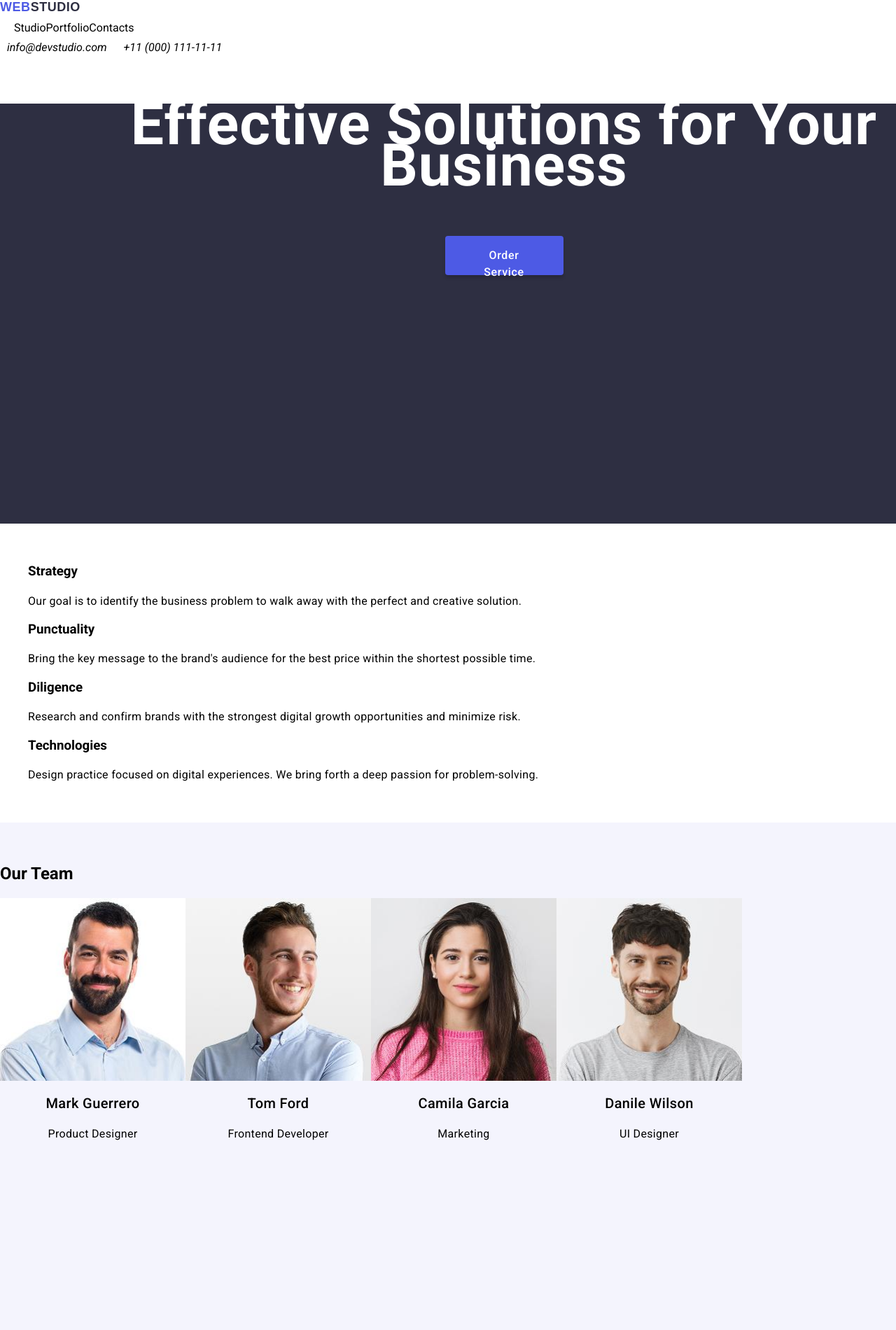
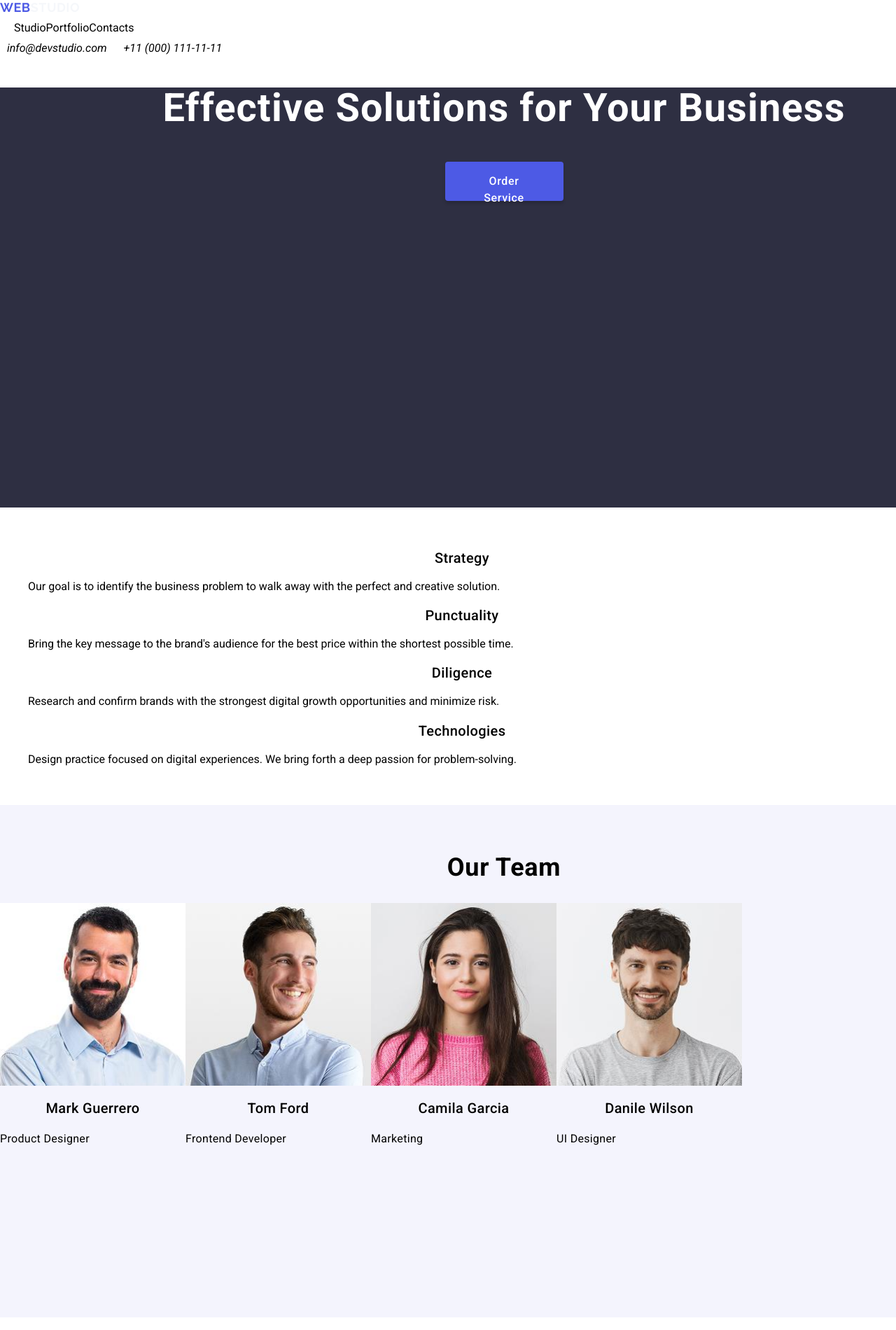
Before and after one commit to soylu1092/goit-markup-hw-02, a plain HTML site: page index.html in a window 1280 px wide. Shown: the top 1900 px of the page at 70% size. Drawn offline with nearby package versions, Linux system fonts and the light colour scheme.

Commit message:
revıze11

```diff
--- a/css/style.css
+++ b/css/style.css
@@ -99,18 +99,18 @@ nav {
   background-color: white;
   padding: 40px 0;
 }
-.sec-1 li div {
+/* .sec-1 li div {
   font-weight: 400;
   font-size: 16px;
   line-height: 150%;
   letter-spacing: 0.02em;
-}
-.se-1 li h3 {
+} */
+/* .se-1 li h3 {
   font-weight: 500;
   font-size: 20px;
   line-height: 120%;
   letter-spacing: 0.02em;
-}
+} */
 .mail {
   color: black;
   text-decoration: none;
@@ -123,7 +123,7 @@ nav {
 }
 .phone {
   color: black;
-text-decoration: none;
+  text-decoration: none;
   padding: 5px 10px;
   border-radius: 5px;
 }
@@ -136,6 +136,7 @@ text-decoration: none;
   width: 1440px;
   height: 312px;
   background-color: #2e2f42;
+  color: #f5f7fa;
 
   font-weight: 400;
   font-size: 16px;
@@ -156,7 +157,7 @@ text-decoration: none;
   text-decoration: none;
 }
 .logo span {
-  color: #2e2f42;
+  color: #f5f7fa;
 }
 nav li {
   list-style: none;
@@ -182,34 +183,34 @@ nav li {
   background-color: white;
   padding: 40px 0;
 }
-.our-team h3 {
+/* .our-team h3 {
   font-weight: 500;
   font-size: 20px;
   line-height: 120%;
   letter-spacing: 0.02em;
   text-align: center;
-}
-.our-team p {
+} */
+/* .our-team p {
   font-weight: 400;
   font-size: 16px;
   line-height: 150%;
   letter-spacing: 0.02em;
   text-align: center;
-}
-.our-port h3 {
+} */
+/* .our-port h3 {
   font-weight: 500;
   font-size: 20px;
   line-height: 120%;
   letter-spacing: 0.02em;
   text-align: center;
-}
-.our-port p {
+} */
+/* .our-port p {
   font-weight: 400;
   font-size: 16px;
   line-height: 150%;
   letter-spacing: 0.02em;
   text-align: center;
-}
+} */
 .ull {
   margin: 0;
   padding: 0;
@@ -220,3 +221,30 @@ img {
   max-width: 100%;
   display: block;
 }
+h1 {
+  font-weight: 700;
+  font-size: 56px;
+  line-height: 107%;
+  letter-spacing: 0.02em;
+  text-align: center;
+}
+h2 {
+  font-weight: 700;
+  font-size: 36px;
+  line-height: 111%;
+  letter-spacing: 0.02em;
+  text-align: center;
+}
+h3 {
+  font-weight: 500;
+  font-size: 20px;
+  line-height: 120%;
+  letter-spacing: 0.02em;
+  text-align: center;
+}
+p {
+  font-weight: 400;
+  font-size: 16px;
+  line-height: 150%;
+  letter-spacing: 0.02em;
+}
--- a/index.html
+++ b/index.html
@@ -12,6 +12,12 @@
     <link rel="preconnect" href="https://fonts.gstatic.com" crossorigin />
     <link
       href="https://fonts.googleapis.com/css2?family=Roboto:ital,wdth,wght@0,75..100,100..900;1,75..100,100..900&display=swap"
+      rel="stylesheet"
+    />
+    <link rel="preconnect" href="https://fonts.googleapis.com" />
+    <link rel="preconnect" href="https://fonts.gstatic.com" crossorigin />
+    <link
+      href="https://fonts.googleapis.com/css2?family=Raleway:ital,wght@0,100..900;1,100..900&family=Roboto:ital,wdth,wght@0,75..100,100..900;1,75..100,100..900&display=swap"
       rel="stylesheet"
     />
 
@@ -106,7 +112,7 @@
       </ul>
     </section>
     <section class="our-port">
-      <h2>Our Portfolio</h2>
+      <h2Our Portfolio</h2>
       <ul class="ull">
         <li>
           <img src="images/bankingapp.jpg" alt="bankingapp" />
```
